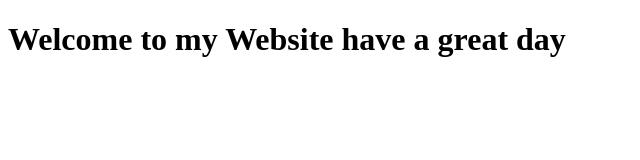
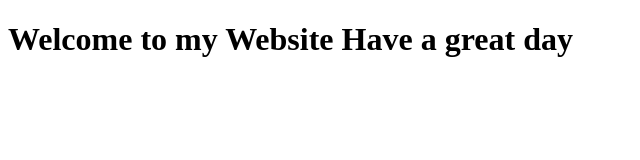
Before and after one commit to arpitha-varpitha/demo11, a plain HTML site: page src/main/resources/index.html in a window 1280 px wide. Shown: the whole page, without its empty margins (0-640 px from the left). Drawn offline with Linux system fonts and the light colour scheme.

Commit message:
last commit

```diff
--- a/src/main/resources/index.html
+++ b/src/main/resources/index.html
@@ -5,6 +5,6 @@
     <title>My Simple Website</title>
 </head>
 <body>
-<h1>Welcome to my Website have a great day</h1>
+<h1>Welcome to my Website Have a great day</h1>
 </body>
 </html>
```
